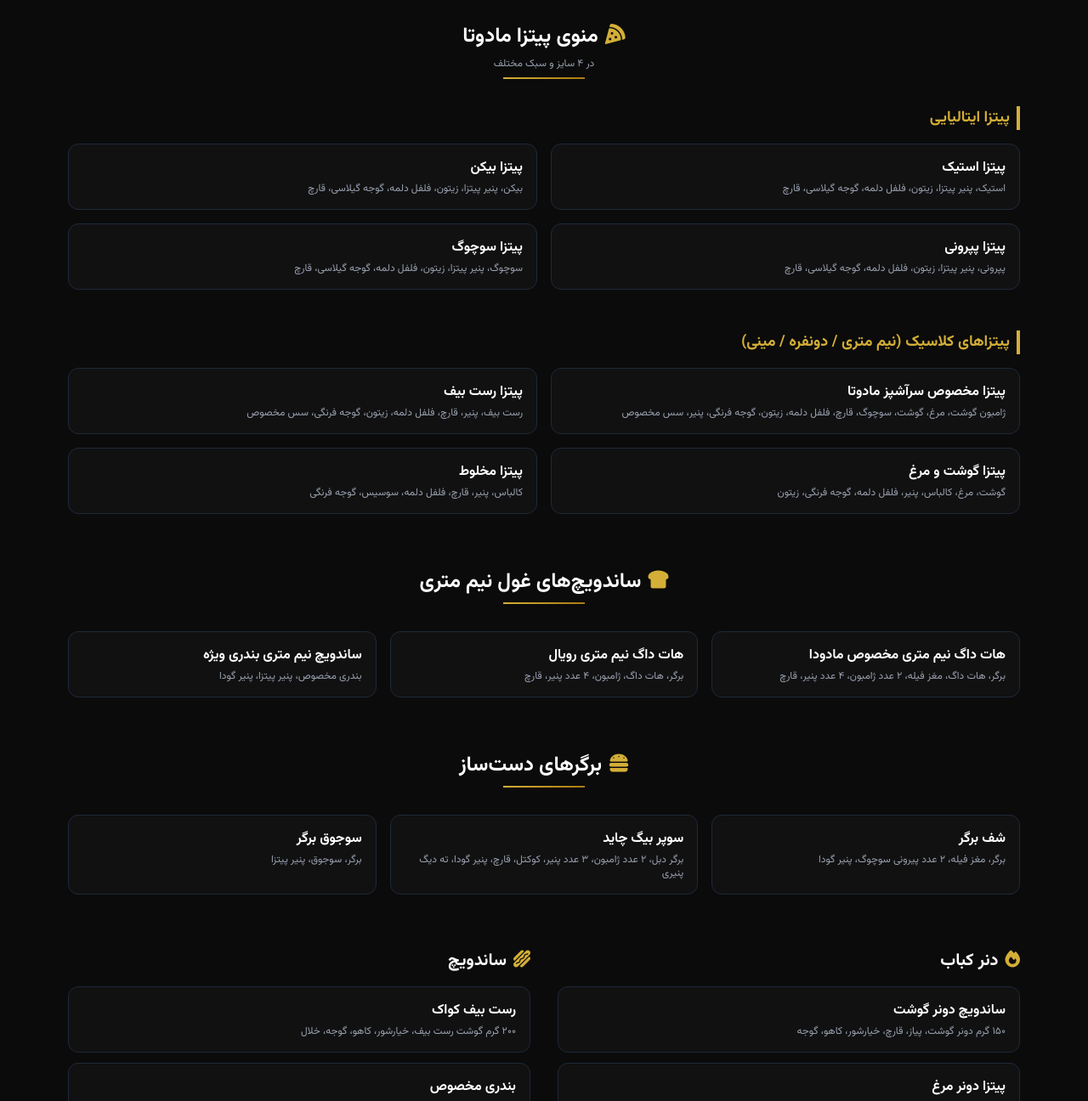
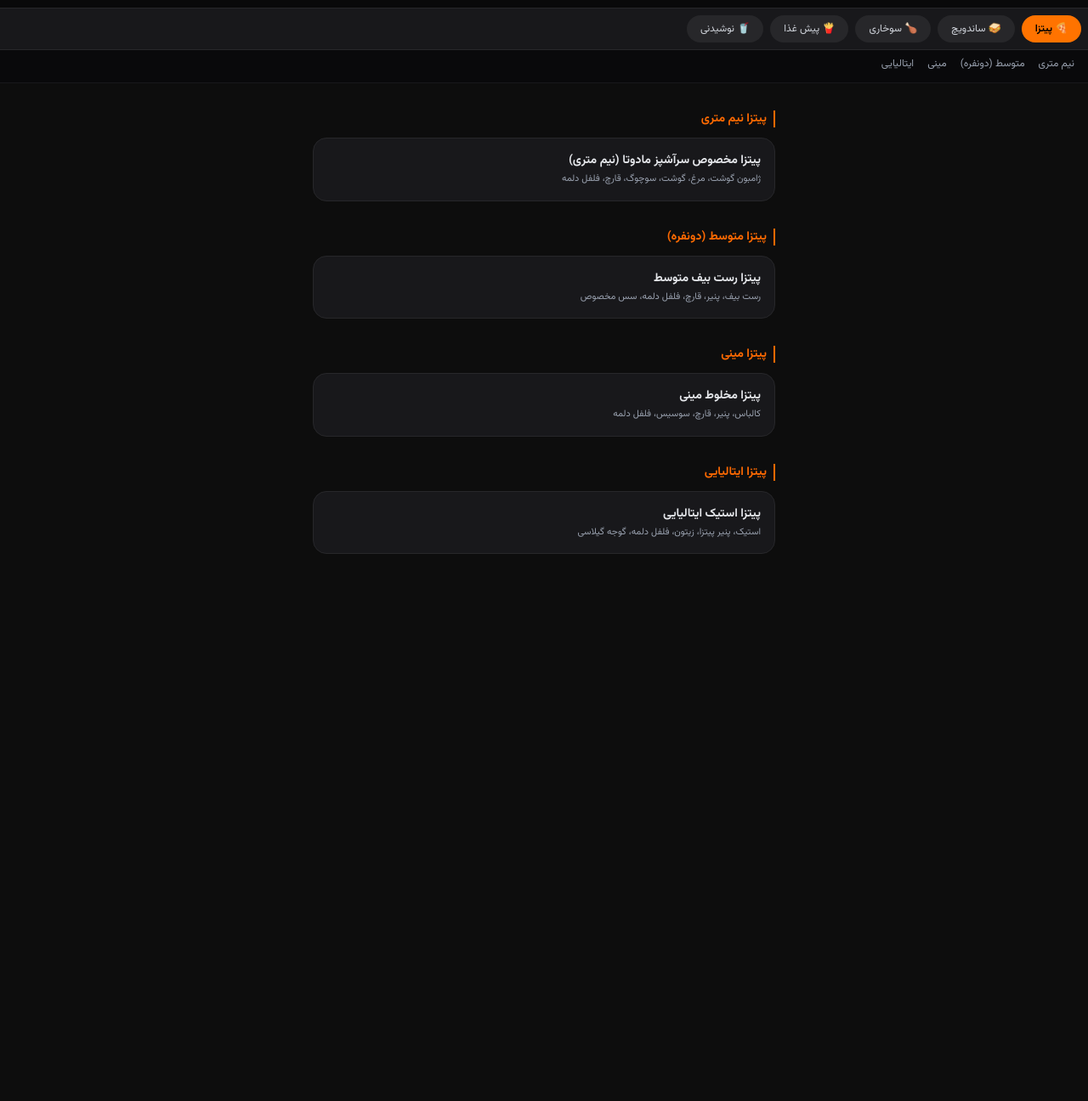
Before and after one commit to mghrwrpsrk-max/ma2ta, a plain HTML site: page index.html in a window 1280 px wide. Shown: the part 66-1362 px from the top of the page at 85% size. After the commit the page ends 846 px from the top, so only its background shows below. Drawn offline with nearby package versions, Linux system fonts and the light colour scheme.

Commit message:
Update index.html

```diff
--- a/index.html
+++ b/index.html
@@ -3,189 +3,183 @@
 <head>
     <meta charset="UTF-8">
     <meta name="viewport" content="width=device-width, initial-scale=1.0">
-    <title>فست فود مادوتا | منوی دیجیتال ملکه</title>
+    <title>منوی دیجیتال فست فود مادوتا</title>
     <script src="https://cdn.jsdelivr.net/npm/@tailwindcss/browser@4"></script>
     <link rel="stylesheet" href="https://cdnjs.cloudflare.com/ajax/libs/font-awesome/6.4.0/css/all.min.css">
     <style>
-        @import url('https://fonts.googleapis.com/css2?family=Vazirmatn:wght@300;400;700&display=swap');
-        body { font-family: 'Vazirmatn', sans-serif; background-color: #0b0b0b; }
-        .gold-gradient { background: linear-gradient(135deg, #d4af37 0%, #aa7c11 100%); }
-        .text-gold { color: #d4af37; }
+        @import url('https://fonts.googleapis.com/css2?family=Vazirmatn:wght@400;700&display=swap');
+        body { font-family: 'Vazirmatn', sans-serif; background-color: #0d0d0d; }
+        .active-main { background-color: #ff7300; color: #000; font-weight: bold; }
+        .active-sub { border-color: #ff7300; color: #ff7300; }
+        ::-webkit-scrollbar { display: none; } /* مخفی کردن اسکرول‌بار برای زیبایی در گوشی */
     </style>
 </head>
-<body class="text-gray-200 min-h-screen flex flex-col justify-between">
+<body class="text-gray-200 min-h-screen pb-20">
 
-    <header class="border-b border-gray-800 bg-black/80 backdrop-blur-md sticky top-0 z-50 px-4 py-3">
-        <div class="max-w-6xl mx-auto flex justify-between items-center">
-            <div class="flex items-center gap-2">
-                <span class="gold-gradient text-black font-bold px-3 py-1 rounded-bl-xl rounded-tr-xl text-xl">مادوتا</span>
-                <span class="text-white text-xs tracking-widest hidden sm:inline">FAST FOOD</span>
+    <header class="bg-zinc-950/90 backdrop-blur-md border-b border-zinc-800 sticky top-0 z-50 p-4 flex justify-between items-center">
+        <div>
+            <h1 class="text-xl font-bold text-orange-500">فست فود مادوتا</h1>
+            <p class="text-[10px] text-gray-400">تلفن: ۳۳۳۰۰۸۸۸ - ۳۳۳۳۱۴۵۶</p>
         </div>
-            <div class="text-xs text-gray-400">
-                <i class="fa-solid fa-phone text-gold ml-1"></i> ۳۳۳۰۰۸۸۸ - ۳۳۳۳۱۴۵۶
-            </div>
+        <div class="flex gap-3 text-sm text-gray-400">
+            <a href="https://instagram.com/MA2TA.TBZ"><i class="fa-brands fa-instagram text-xl hover:text-orange-500"></i></a>
         </div>
     </header>
 
-    <main class="max-w-6xl mx-auto px-4 py-8 space-y-16">
-
-        <section>
-            <div class="text-center mb-8">
-                <h2 class="text-2xl font-bold text-white mb-2"><i class="fa-solid fa-pizza-slice text-gold ml-2"></i>منوی پیتزا مادوتا</h2>
-                <p class="text-xs text-gray-400">در ۴ سایز و سبک مختلف</p>
-                <div class="w-24 h-0.5 gold-gradient mx-auto mt-2"></div>
+    <div class="sticky top-[73px] z-40 bg-zinc-900 border-b border-zinc-800 p-2 overflow-x-auto flex gap-2 no-scrollbar">
+        <button onclick="switchCategory('pizza')" id="btn-pizza" class="active-main px-4 py-2 rounded-full text-xs shrink-0 transition-all">🍕 پیتزا</button>
+        <button onclick="switchCategory('sandwich')" id="btn-sandwich" class="bg-zinc-800 text-gray-300 px-4 py-2 rounded-full text-xs shrink-0 transition-all">🥪 ساندویچ</button>
+        <button onclick="switchCategory('fried')" id="btn-fried" class="bg-zinc-800 text-gray-300 px-4 py-2 rounded-full text-xs shrink-0 transition-all">🍗 سوخاری</button>
+        <button onclick="switchCategory('appetizer')" id="btn-appetizer" class="bg-zinc-800 text-gray-300 px-4 py-2 rounded-full text-xs shrink-0 transition-all">🍟 پیش غذا</button>
+        <button onclick="switchCategory('drinks')" id="btn-drinks" class="bg-zinc-800 text-gray-300 px-4 py-2 rounded-full text-xs shrink-0 transition-all">🥤 نوشیدنی</button>
     </div>
 
-            <div class="space-y-12">
+    <div id="sub-categories" class="sticky top-[125px] z-35 bg-zinc-950 border-b border-zinc-900 px-4 py-2 overflow-x-auto flex gap-4 text-xs text-gray-400">
+        </div>
+
+    <main class="max-w-xl mx-auto p-4 mt-4 space-y-8" id="menu-container">
+
+        <div id="cat-pizza" class="menu-section space-y-8">
+
+            <div id="sub-pizza-half" class="space-y-3 scroll-mt-36">
+                <h3 class="text-orange-500 font-bold text-sm border-r-2 border-orange-500 pr-2">پیتزا نیم متری</h3>
+                <div class="bg-zinc-900 border border-zinc-800 p-4 rounded-2xl flex justify-between items-center">
                     <div>
-                    <h3 class="text-lg font-bold text-gold mb-4 border-r-4 border-gold pr-2">پیتزا ایتالیایی</h3>
-                    <div class="grid grid-cols-1 md:grid-cols-2 gap-4">
-                        <div class="bg-zinc-900/50 p-4 rounded-xl border border-gray-800">
-                            <h4 class="font-bold text-white">پیتزا استیک</h4>
-                            <p class="text-xs text-gray-400 mt-1">استیک، پنیر پیتزا، زیتون، فلفل دلمه، گوجه گیلاسی، قارچ</p>
-                        </div>
-                        <div class="bg-zinc-900/50 p-4 rounded-xl border border-gray-800">
-                            <h4 class="font-bold text-white">پیتزا بیکن</h4>
-                            <p class="text-xs text-gray-400 mt-1">بیکن، پنیر پیتزا، زیتون، فلفل دلمه، گوجه گیلاسی، قارچ</p>
-                        </div>
-                        <div class="bg-zinc-900/50 p-4 rounded-xl border border-gray-800">
-                            <h4 class="font-bold text-white">پیتزا پپرونی</h4>
-                            <p class="text-xs text-gray-400 mt-1">پپرونی، پنیر پیتزا، زیتون، فلفل دلمه، گوجه گیلاسی، قارچ</p>
-                        </div>
-                        <div class="bg-zinc-900/50 p-4 rounded-xl border border-gray-800">
-                            <h4 class="font-bold text-white">پیتزا سوچوگ</h4>
-                            <p class="text-xs text-gray-400 mt-1">سوچوگ، پنیر پیتزا، زیتون، فلفل دلمه، گوجه گیلاسی، قارچ</p>
+                        <h4 class="font-bold text-sm">پیتزا مخصوص سرآشپز مادوتا (نیم متری)</h4>
+                        <p class="text-[11px] text-gray-400 mt-1">ژامبون گوشت، مرغ، گوشت، سوچوگ، قارچ، فلفل دلمه</p>
                     </div>
                 </div>
             </div>
 
+            <div id="sub-pizza-medium" class="space-y-3 scroll-mt-36">
+                <h3 class="text-orange-500 font-bold text-sm border-r-2 border-orange-500 pr-2">پیتزا متوسط (دونفره)</h3>
+                <div class="bg-zinc-900 border border-zinc-800 p-4 rounded-2xl flex justify-between items-center">
                     <div>
-                    <h3 class="text-lg font-bold text-gold mb-4 border-r-4 border-gold pr-2">پیتزاهای کلاسیک (نیم متری / دونفره / مینی)</h3>
-                    <div class="grid grid-cols-1 md:grid-cols-2 gap-4">
-                        <div class="bg-zinc-900/50 p-4 rounded-xl border border-gray-800">
-                            <h4 class="font-bold text-white">پیتزا مخصوص سرآشپز مادوتا</h4>
-                            <p class="text-xs text-gray-400 mt-1">ژامبون گوشت، مرغ، گوشت، سوچوگ، قارچ، فلفل دلمه، زیتون، گوجه فرنگی، پنیر، سس مخصوص</p>
+                        <h4 class="font-bold text-sm">پیتزا رست بیف متوسط</h4>
+                        <p class="text-[11px] text-gray-400 mt-1">رست بیف، پنیر، قارچ، فلفل دلمه، سس مخصوص</p>
                     </div>
-                        <div class="bg-zinc-900/50 p-4 rounded-xl border border-gray-800">
-                            <h4 class="font-bold text-white">پیتزا رست بیف</h4>
-                            <p class="text-xs text-gray-400 mt-1">رست بیف، پنیر، قارچ، فلفل دلمه، زیتون، گوجه فرنگی، سس مخصوص</p>
                 </div>
-                        <div class="bg-zinc-900/50 p-4 rounded-xl border border-gray-800">
-                            <h4 class="font-bold text-white">پیتزا گوشت و مرغ</h4>
-                            <p class="text-xs text-gray-400 mt-1">گوشت، مرغ، کالباس، پنیر، فلفل دلمه، گوجه فرنگی، زیتون</p>
             </div>
-                        <div class="bg-zinc-900/50 p-4 rounded-xl border border-gray-800">
-                            <h4 class="font-bold text-white">پیتزا مخلوط</h4>
-                            <p class="text-xs text-gray-400 mt-1">کالباس، پنیر، قارچ، فلفل دلمه، سوسیس، گوجه فرنگی</p>
+
+            <div id="sub-pizza-mini" class="space-y-3 scroll-mt-36">
+                <h3 class="text-orange-500 font-bold text-sm border-r-2 border-orange-500 pr-2">پیتزا مینی</h3>
+                <div class="bg-zinc-900 border border-zinc-800 p-4 rounded-2xl flex justify-between items-center">
+                    <div>
+                        <h4 class="font-bold text-sm">پیتزا مخلوط مینی</h4>
+                        <p class="text-[11px] text-gray-400 mt-1">کالباس، پنیر، قارچ، سوسیس، فلفل دلمه</p>
+                    </div>
+                </div>
+            </div>
+
+            <div id="sub-pizza-italian" class="space-y-3 scroll-mt-36">
+                <h3 class="text-orange-500 font-bold text-sm border-r-2 border-orange-500 pr-2">پیتزا ایتالیایی</h3>
+                <div class="bg-zinc-900 border border-zinc-800 p-4 rounded-2xl flex justify-between items-center">
+                    <div>
+                        <h4 class="font-bold text-sm">پیتزا استیک ایتالیایی</h4>
+                        <p class="text-[11px] text-gray-400 mt-1">استیک، پنیر پیتزا، زیتون، فلفل دلمه، گوجه گیلاسی</p>
                     </div>
                 </div>
             </div>
         </div>
-        </section>
 
-        <section>
-            <div class="text-center mb-8">
-                <h2 class="text-2xl font-bold text-white mb-2"><i class="fa-solid fa-bread-slice text-gold ml-2"></i>ساندویچ‌های غول نیم متری</h2>
-                <div class="w-24 h-0.5 gold-gradient mx-auto mt-2"></div>
+        <div id="cat-sandwich" class="menu-section hidden space-y-4">
+            <h3 class="text-orange-500 font-bold text-sm border-r-2 border-orange-500 pr-2">ساندویچ‌های غول و کلاسیک</h3>
+            <div class="bg-zinc-900 border border-zinc-800 p-4 rounded-2xl">
+                <h4 class="font-bold text-sm">هات داگ نیم متری مخصوص</h4>
+                <p class="text-[11px] text-gray-400 mt-1">برگر، هات داگ، مغز فیله، ۲ عدد ژامبون، ۴ عدد پنیر، قارچ</p>
             </div>
-            <div class="grid grid-cols-1 md:grid-cols-3 gap-4">
-                <div class="bg-zinc-900/50 p-4 rounded-xl border border-gray-800">
-                    <h4 class="font-bold text-white">هات داگ نیم متری مخصوص مادودا</h4>
-                    <p class="text-xs text-gray-400 mt-1">برگر، هات داگ، مغز فیله، ۲ عدد ژامبون، ۴ عدد پنیر، قارچ</p>
-                </div>
-                <div class="bg-zinc-900/50 p-4 rounded-xl border border-gray-800">
-                    <h4 class="font-bold text-white">هات داگ نیم متری رویال</h4>
-                    <p class="text-xs text-gray-400 mt-1">برگر، هات داگ، ژامبون، ۴ عدد پنیر، قارچ</p>
-                </div>
-                <div class="bg-zinc-900/50 p-4 rounded-xl border border-gray-800">
-                    <h4 class="font-bold text-white">ساندویچ نیم متری بندری ویژه</h4>
-                    <p class="text-xs text-gray-400 mt-1">بندری مخصوص، پنیر پیتزا، پنیر گودا</p>
+            <div class="bg-zinc-900 border border-zinc-800 p-4 rounded-2xl">
+                <h4 class="font-bold text-sm">شف برگر</h4>
+                <p class="text-[11px] text-gray-400 mt-1">برگر، مغز فیله، ۲ عدد پپرونی سوچوگ، پنیر گودا</p>
             </div>
         </div>
-        </section>
 
-        <section>
-            <div class="text-center mb-8">
-                <h2 class="text-2xl font-bold text-white mb-2"><i class="fa-solid fa-hamburger text-gold ml-2"></i>برگرهای دست‌ساز</h2>
-                <div class="w-24 h-0.5 gold-gradient mx-auto mt-2"></div>
-            </div>
-            <div class="grid grid-cols-1 md:grid-cols-3 gap-4">
-                <div class="bg-zinc-900/50 p-4 rounded-xl border border-gray-800">
-                    <h4 class="font-bold text-white">شف برگر</h4>
-                    <p class="text-xs text-gray-400 mt-1">برگر، مغز فیله، ۲ عدد پیرونی سوچوگ، پنیر گودا</p>
-                </div>
-                <div class="bg-zinc-900/50 p-4 rounded-xl border border-gray-800">
-                    <h4 class="font-bold text-white">سوپر بیگ چاید</h4>
-                    <p class="text-xs text-gray-400 mt-1">برگر دبل، ۲ عدد ژامبون، ۳ عدد پنیر، کوکتل، قارچ، پنیر گودا، ته دیگ پنیری</p>
-                </div>
-                <div class="bg-zinc-900/50 p-4 rounded-xl border border-gray-800">
-                    <h4 class="font-bold text-white">سوجوق برگر</h4>
-                    <p class="text-xs text-gray-400 mt-1">برگر، سوجوق، پنیر پیتزا</p>
+        <div id="cat-fried" class="menu-section hidden space-y-4">
+            <h3 class="text-orange-500 font-bold text-sm border-r-2 border-orange-500 pr-2">سوخاری کرانچی</h3>
+            <div class="bg-zinc-900 border border-zinc-800 p-4 rounded-2xl">
+                <h4 class="font-bold text-sm">فیله سوخاری ۴ تکه</h4>
+                <p class="text-[11px] text-gray-400 mt-1">فیله مرغ مرینیت شده، سیب زمینی، سس مخصوص</p>
             </div>
         </div>
-        </section>
 
-        <section class="grid grid-cols-1 md:grid-cols-2 gap-8">
-            <div>
-                <h3 class="text-xl font-bold text-white mb-4"><i class="fa-solid fa-fire text-gold ml-2"></i>دنر کباب</h3>
-                <div class="space-y-3">
-                    <div class="bg-zinc-900/50 p-4 rounded-xl border border-gray-800">
-                        <h4 class="font-bold text-white">ساندویچ دونر گوشت</h4>
-                        <p class="text-xs text-gray-400 mt-1">۱۵۰ گرم دونر گوشت، پیاز، قارچ، خیارشور، کاهو، گوجه</p>
-                    </div>
-                    <div class="bg-zinc-900/50 p-4 rounded-xl border border-gray-800">
-                        <h4 class="font-bold text-white">پیتزا دونر مرغ</h4>
-                        <p class="text-xs text-gray-400 mt-1">دونر مرغ، پنیر پیتزا، قارچ، سس مخصوص، فلفل دلمه</p>
+        <div id="cat-appetizer" class="menu-section hidden space-y-4">
+            <h3 class="text-orange-500 font-bold text-sm border-r-2 border-orange-500 pr-2">پیش غذا و سالاد</h3>
+            <div class="bg-zinc-900 border border-zinc-800 p-4 rounded-2xl">
+                <h4 class="font-bold text-sm">سیب زمینی پنیری مادوتا</h4>
+                <p class="text-[11px] text-gray-400 mt-1">سیب زمینی سرخ شده، قارچ، ژامبون، فلفل دلمه، پنیر پیتزا</p>
             </div>
         </div>
-            </div>
-            <div>
-                <h3 class="text-xl font-bold text-white mb-4"><i class="fa-solid fa-hotdog text-gold ml-2"></i>ساندویچ</h3>
-                <div class="space-y-3">
-                    <div class="bg-zinc-900/50 p-4 rounded-xl border border-gray-800">
-                        <h4 class="font-bold text-white">رست بیف کواک</h4>
-                        <p class="text-xs text-gray-400 mt-1">۲۰۰ گرم گوشت رست بیف، خیارشور، کاهو، گوجه، خلال</p>
-                    </div>
-                    <div class="bg-zinc-900/50 p-4 rounded-xl border border-gray-800">
-                        <h4 class="font-bold text-white">بندری مخصوص</h4>
-                        <p class="text-xs text-gray-400 mt-1">۲۰۰ گرم بندری مخصوص، خیارشور، کاهو، گوجه، خلال</p>
+
+        <div id="cat-drinks" class="menu-section hidden space-y-4">
+            <h3 class="text-orange-500 font-bold text-sm border-r-2 border-orange-500 pr-2">نوشیدنی‌ها</h3>
+            <div class="bg-zinc-900 border border-zinc-800 p-4 rounded-2xl">
+                <h4 class="font-bold text-sm">نوشابه قوطی / دلستر</h4>
             </div>
         </div>
-            </div>
-        </section>
-
-        <section class="grid grid-cols-1 md:grid-cols-3 gap-6">
-            <div>
-                <h3 class="text-lg font-bold text-gold mb-4">پاستا</h3>
-                <div class="bg-zinc-900/50 p-4 rounded-xl border border-gray-800 space-y-2">
-                    <h4 class="font-bold text-white">پاستا پنه چیکن</h4>
-                    <p class="text-xs text-gray-400">مغز فیله، پاستا پنه، پنیر پارمسان، زیتون، قارچ، شیر، خامه، گوجه گیلاسی</p>
-                </div>
-            </div>
-            <div>
-                <h3 class="text-lg font-bold text-gold mb-4">سوخاری</h3>
-                <div class="bg-zinc-900/50 p-4 rounded-xl border border-gray-800 space-y-2 text-xs text-gray-300">
-                    <p>فیله سوخاری</p>
-                    <p>قارچ سوخاری</p>
-                    <p>پیاز سوخاری / بال و کتف</p>
-                </div>
-            </div>
-            <div>
-                <h3 class="text-lg font-bold text-gold mb-4">سیب زمینی و پیش غذا</h3>
-                <div class="bg-zinc-900/50 p-4 rounded-xl border border-gray-800 space-y-2 text-xs text-gray-300">
-                    <p class="font-bold text-white">سیب زمینی پنیری مادودا</p>
-                    <p>نان سیر با سس مخصوص</p>
-                    <p>سالاد سزار و سالاد پاستا</p>
-                </div>
-            </div>
-        </section>
 
     </main>
 
-    <footer class="bg-black border-t border-gray-900 py-6 px-4 text-center text-xs text-gray-500">
-        <p>آدرس اینستاگرام ما: @MA2TA.TBZ</p>
-        <p class="mt-2">© 2026 فست فود مادوتا. طراحی شده در قالبVIP گیت‌هاب</p>
-    </footer>
+    <script>
+        // تعریف زیردسته‌ها برای هر دسته اصلی
+        const subData = {
+            pizza: [
+                { id: 'sub-pizza-half', name: 'نیم متری' },
+                { id: 'sub-pizza-medium', name: 'متوسط (دونفره)' },
+                { id: 'sub-pizza-mini', name: 'مینی' },
+                { id: 'sub-pizza-italian', name: 'ایتالیایی' }
+            ],
+            sandwich: [],
+            fried: [],
+            appetizer: [],
+            drinks: []
+        };
 
+        function switchCategory(catKey) {
+            // ۱. تغییر استایل دکمه‌های اصلی
+            const mainButtons = ['pizza', 'sandwich', 'fried', 'appetizer', 'drinks'];
+            mainButtons.forEach(key => {
+                const btn = document.getElementById(`btn-${key}`);
+                if(key === catKey) {
+                    btn.className = "active-main px-4 py-2 rounded-full text-xs shrink-0 transition-all";
+                } else {
+                    btn.className = "bg-zinc-800 text-gray-300 px-4 py-2 rounded-full text-xs shrink-0 transition-all";
+                }
+            });
+
+            // ۲. نمایش بخش مربوطه و مخفی کردن بقیه
+            mainButtons.forEach(key => {
+                const section = document.getElementById(`cat-${key}`);
+                if(key === catKey) {
+                    section.classList.remove('hidden');
+                } else {
+                    section.classList.add('hidden');
+                }
+            });
+
+            // ۳. رندر کردن زیردسته‌ها در بالای صفحه
+            const subContainer = document.getElementById('sub-categories');
+            subContainer.innerHTML = ''; // پاک کردن قبلی‌ها
+
+            if(subData[catKey].length > 0) {
+                subContainer.classList.remove('hidden');
+                subData[catKey].forEach(sub => {
+                    const subBtn = document.createElement('button');
+                    subBtn.textContent = sub.name;
+                    subBtn.className = "pb-1 border-b-2 border-transparent hover:text-orange-500 transition-all shrink-0";
+                    subBtn.onclick = () => {
+                        document.getElementById(sub.id).scrollIntoView({ behavior: 'smooth' });
+                    };
+                    subContainer.appendChild(subBtn);
+                });
+            } else {
+                subContainer.classList.add('hidden');
+            }
+        }
+
+        // اجرای اولیه برای بخش پیتزا در هنگام لود شدن صفحه
+        window.onload = () => {
+            switchCategory('pizza');
+        };
+    </script>
 </body>
 </html>
```
Lines whose indentation alone changed are shown as unchanged.
